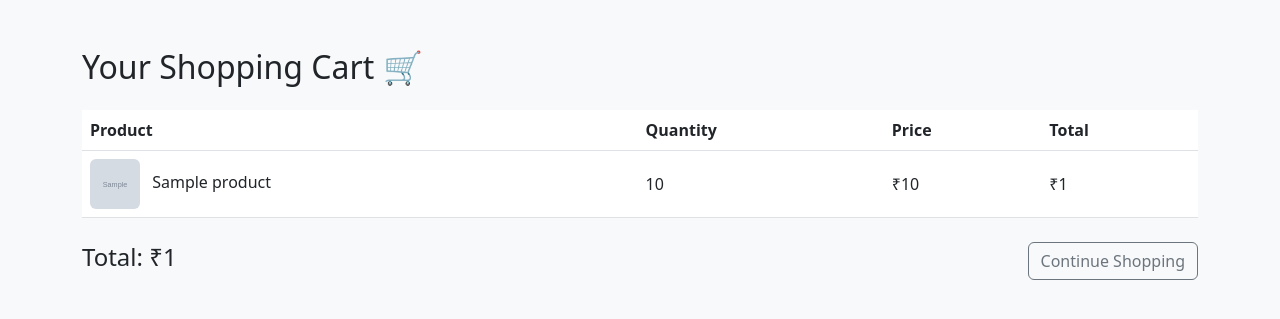
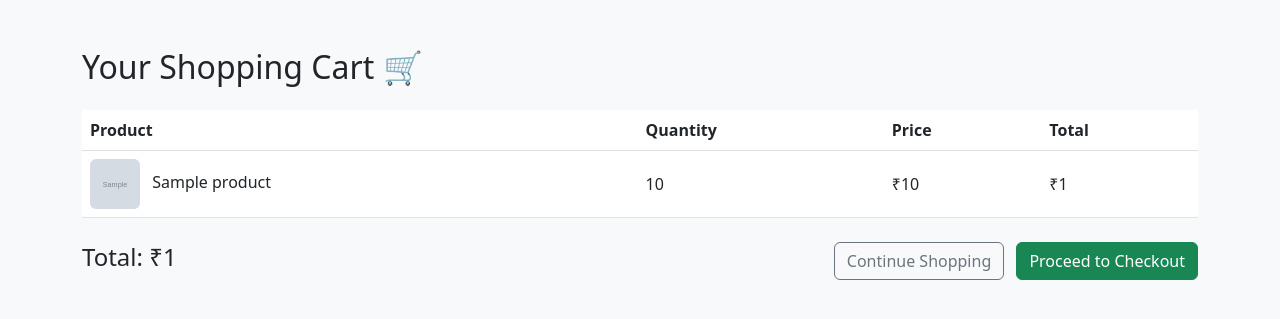
Before and after one commit to KatyayniNegi/E-commerce-Project, a Django app: template cart/templates/cart/detail.html in a window 1280 px wide. Shown: the part 56-375 px from the top of the page. Run offline with Django 5.2, Linux system fonts and the light colour scheme; the template is opened without the code that fills it: most values are stand-ins (such as "Sample title", 1, 10 or a date in 2020); grey boxes marked "Sample" are stand-in pictures.

Commit message:
Added changes to orders app for checkout to work. Made changes to cart detail.html to make checkout sucessful. Necessary changes made in ecommerce/urls.py to include urls.py of orders app. Added urls.py in orders app to include checkout view.

```diff
--- a/cart/templates/cart/detail.html
+++ b/cart/templates/cart/detail.html
@@ -42,10 +42,16 @@
                 {% endfor %}
             </tbody>
         </table>
+<div class="d-flex justify-content-between align-items-center mt-4">
+    <h4>Total: ₹{{ total_price }}</h4>
+    <div>
+        <!-- Your existing Continue Shopping button -->
+        <a href="{% url 'store:product_list' %}" class="btn btn-outline-secondary me-2">Continue Shopping</a>
 
-        <div class="d-flex justify-content-between align-items-center mt-4">
-            <h4>Total: ₹{{ total_price }}</h4>
-            <a href="{% url 'store:product_list' %}" class="btn btn-outline-secondary">Continue Shopping</a>
+        <!-- The NEW Checkout button -->
+        <a href="{% url 'orders:checkout' %}" class="btn btn-success">Proceed to Checkout</a>
+    </div>
+</div>
         </div>
     {% else %}
         <p class="text-muted">Your cart is currently empty.</p>
--- a/ecommerce/urls.py
+++ b/ecommerce/urls.py
@@ -7,6 +7,7 @@ urlpatterns = [
     path('admin/', admin.site.urls),
     path('cart/', include('cart.urls')),
     path('', include('store.urls')),
+    path('orders/', include('orders.urls')),
 ]
 
 if settings.DEBUG:
--- /dev/null
+++ b/orders/urls.py
@@ -0,0 +1,7 @@
+from django.urls import path
+from . import views
+app_name = 'orders'
+
+urlpatterns = [
+    path('checkout/', views.checkout, name='checkout'),
+]
```
